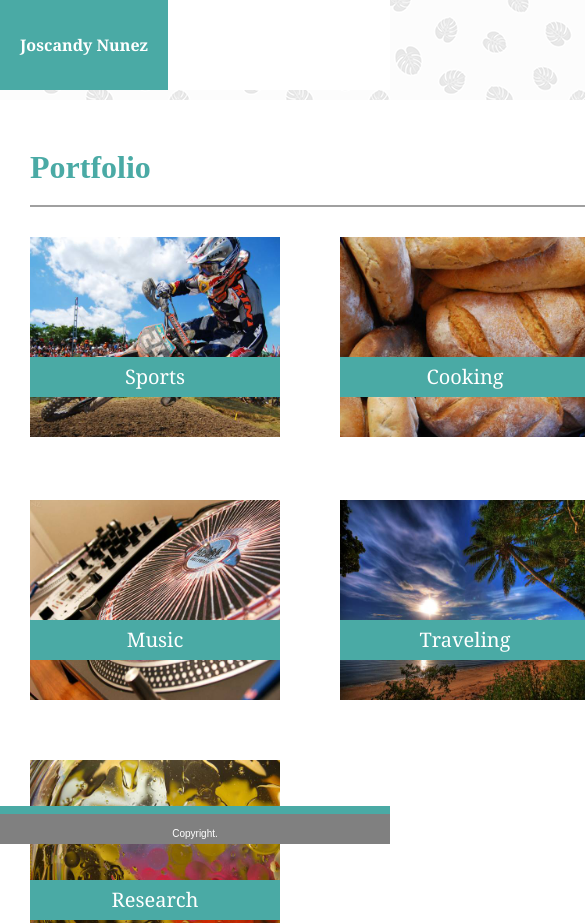
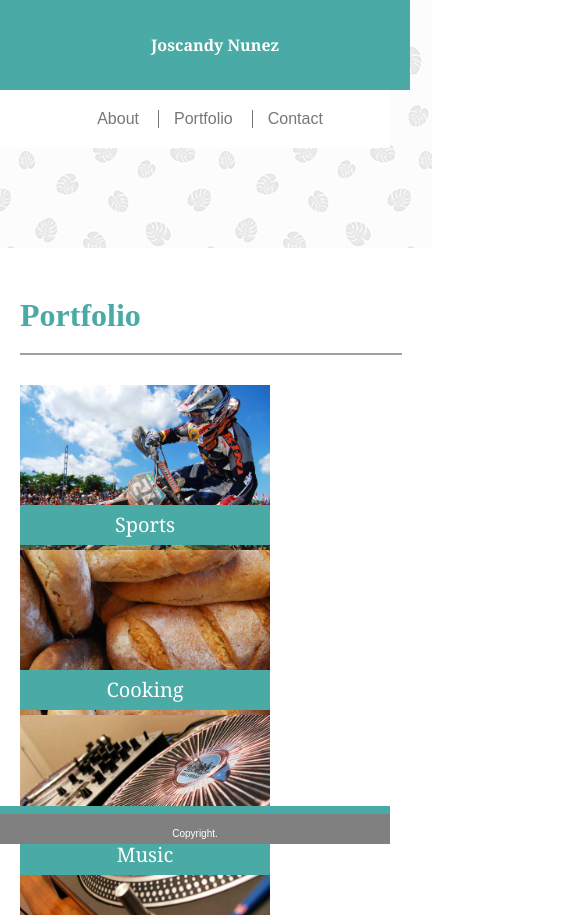
Before and after one commit to jcandyn/Responsive-Portfolio, a plain HTML site: page portfolio.html in a window 390 px wide. Shown: the top 923 px of the page, 585 px wide, since content can reach past the window. Drawn offline with Linux system fonts and the light colour scheme; files that its build step writes are made by us from their sources.

Commit message:
almost finished page 468px (mobile)

```diff
--- a/assets/css/style.css
+++ b/assets/css/style.css
@@ -7,6 +7,9 @@
     margin-left: 0px;
     padding: 0 20px 0 20px;
     background-color: #4aaaa5;
+    position: relative;
+    right: -240px;
+
 }
 
 .about {
@@ -53,13 +56,16 @@
 .sideHeader {
     display: inline-block;
    position: relative;
-   right: -385px;
+   right: -620px;
    bottom: 10px;
+
+
 
 
 }
 #h1 {
     display: inline-block;
+    right: -100px;
 
 }
 h1 {
@@ -139,11 +145,9 @@ h2 {
 
 }
 
-.mainHeader {
-    margin: 0 auto;
-    width: 960px;
 
-}
+
+
 
 #AboutMe {
 
@@ -403,3 +407,116 @@ label {
 input {
     font-family: 'Arial', 'Helvetica Neue', Helvetica, sans-serif;
 }
+
+@media (max-width: 980px) {
+  div {
+
+  }
+}
+
+@media (max-width: 768px) {
+    div {
+
+    }
+  }
+
+
+  @media (max-width: 640px) {
+   .formContainer {
+       width: 480px;
+
+   }
+
+
+.header {
+position: static;
+width: 100%;
+margin: 0;
+text-align: center;
+}
+
+.mainHeader {
+    width: 100%;
+    position: static;
+    margin: 0;
+
+}
+
+#h1 {
+    position: static;
+    width: 100%;
+    margin: 0;
+}
+
+#logo {
+    position: static;
+    width: 100%;
+    margin: 0;
+    padding-right: 0;
+}
+
+.sideHeader {
+    padding-top: 20px;
+    padding-bottom: 20px;
+    position: static;
+    width: 100%;
+    margin: 0;
+}
+
+/* about me */
+.mainSection {
+    width: 382px;
+  margin-top: 0x;
+}
+
+.mainContainer {
+
+}
+
+#mainImg {
+ width: 300px;
+ height: 300px;
+ margin-bottom: 20px;
+}
+
+
+/* portfolio */
+
+.BigContainer {
+    width: 382px;
+    height: 1300px;
+    padding-left: 20px;
+}
+
+.sports {
+    position: relative;
+
+
+
+}
+
+.cooking {
+    position: relative;
+    top: -295px;
+    left: 0px;
+
+}
+
+.music {
+    position: relative;
+    left: 0px;
+    top : -590px;
+}
+.traveling {
+    position: relative;
+    left: 0px;
+    top: -120px;
+}
+
+.research {
+    position: relative;
+    left: 0px;
+    bottom: -605px;
+}
+
+  }
--- a/portfolio.html
+++ b/portfolio.html
@@ -6,6 +6,7 @@
     <link rel="stylesheet" type="text/css" href="assets/css/reset.css">
     <link rel="stylesheet" type="text/css" href="assets/css/style.css">
     <link rel="stylesheet" type="text/css" href="assets/css/style2.css">
+    <meta name="viewport" content="width=device-width, initial-scale=1">
 
 
 
@@ -13,7 +14,6 @@
 
 <body>
     <div class="header">
-        <div class="mainHeader">
             <h1 id="h1"><a href="index.html" id="logo">Joscandy Nunez</a></h1>
             <div class="sideHeader">
                 <a class="about" href="index.html">About</a>
```
Also changed, not shown: contact.html (+1 -0 lines), index.html (+1 -0 lines).
